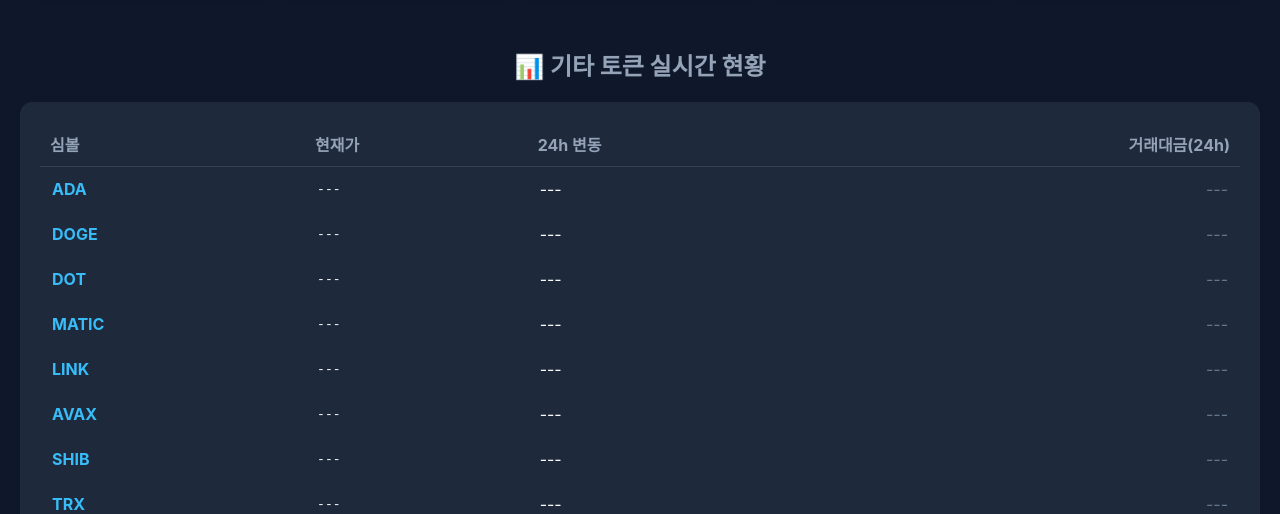
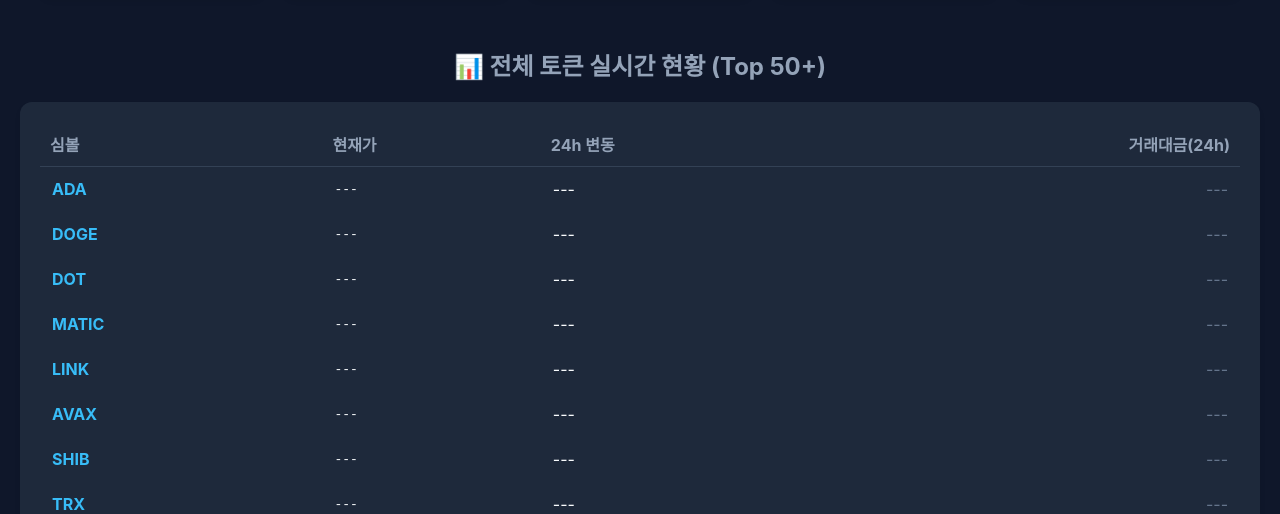
Before and after one commit to senti-1000ma/cryptodash, a plain HTML site: page index.html in a window 1280 px wide. Shown: the part 286-800 px from the top of the page. Drawn offline with Linux system fonts and the light colour scheme.

Commit message:
Expand token list to Top 50+

```diff
--- a/index.html
+++ b/index.html
@@ -60,11 +60,11 @@
         <!-- 주요 카드가 여기에 동적으로 생성됩니다 -->
     </div>
 
-    <h2 style="margin-top: 50px; color: #94a3b8;">📊 기타 토큰 실시간 현황</h2>
-    <div style="width: 100%; max-width: 1200px; background-color: #1e293b; border-radius: 12px; padding: 20px; box-shadow: 0 4px 6px -1px rgb(0 0 0 / 0.1);">
+    <h2 style="margin-top: 50px; color: #94a3b8;">📊 전체 토큰 실시간 현황 (Top 50+)</h2>
+    <div style="width: 100%; max-width: 1200px; background-color: #1e293b; border-radius: 12px; padding: 20px; box-shadow: 0 4px 6px -1px rgb(0 0 0 / 0.1); max-height: 800px; overflow-y: auto;">
         <table style="width: 100%; border-collapse: collapse; text-align: left;">
             <thead>
-                <tr style="border-bottom: 1px solid #334155; color: #94a3b8;">
+                <tr style="border-bottom: 1px solid #334155; color: #94a3b8; position: sticky; top: 0; background-color: #1e293b; z-index: 10;">
                     <th style="padding: 10px;">심볼</th>
                     <th style="padding: 10px;">현재가</th>
                     <th style="padding: 10px;">24h 변동</th>
@@ -87,11 +87,19 @@
             { binance: 'XRPUSDT', label: 'XRP' }
         ];
 
-        // 하단 테이블용 추가 심볼들
+        // 하단 테이블용 추가 심볼들 (대폭 확장)
         const extraSymbols = [
             'ADAUSDT', 'DOGEUSDT', 'DOTUSDT', 'MATICUSDT', 'LINKUSDT',
             'AVAXUSDT', 'SHIBUSDT', 'TRXUSDT', 'LTCUSDT', 'UNIUSDT',
-            'NEARUSDT', 'APTUSDT', 'ARBUSDT', 'OPUSDT', 'SUIUSDT'
+            'NEARUSDT', 'APTUSDT', 'ARBUSDT', 'OPUSDT', 'SUIUSDT',
+            'PEPEUSDT', 'RNDRUSDT', 'FETUSDT', 'INJUSDT', 'TIAUSDT',
+            'SEIUSDT', 'ORDIUSDT', 'STXUSDT', 'IMXUSDT', 'BEAMXUSDT',
+            'FILUSDT', 'HBARUSDT', 'ATOMUSDT', 'KASUSDT', 'LDOUSDT',
+            'AAVEUSDT', 'MKRUSDT', 'SNXUSDT', 'RUNEUSDT', 'GRTUSDT',
+            'THETAUSDT', 'FTMUSDT', 'ALGOUSDT', 'FLOWUSDT', 'EGLDUSDT',
+            'SANDUSDT', 'MANAUSDT', 'AXSUSDT', 'WIFUSDT', 'BONKUSDT',
+            'FLOKIUSDT', 'JUPUSDT', 'PYTHUSDT', 'STRKUSDT', 'DYMUSDT',
+            'WLDUSDT', 'ARKMUSDT', 'GALAUSDT', 'JASMYUSDT', 'CHZUSDT'
         ];
 
         const allSymbols = [...mainSymbols.map(s => s.binance), ...extraSymbols];
```
